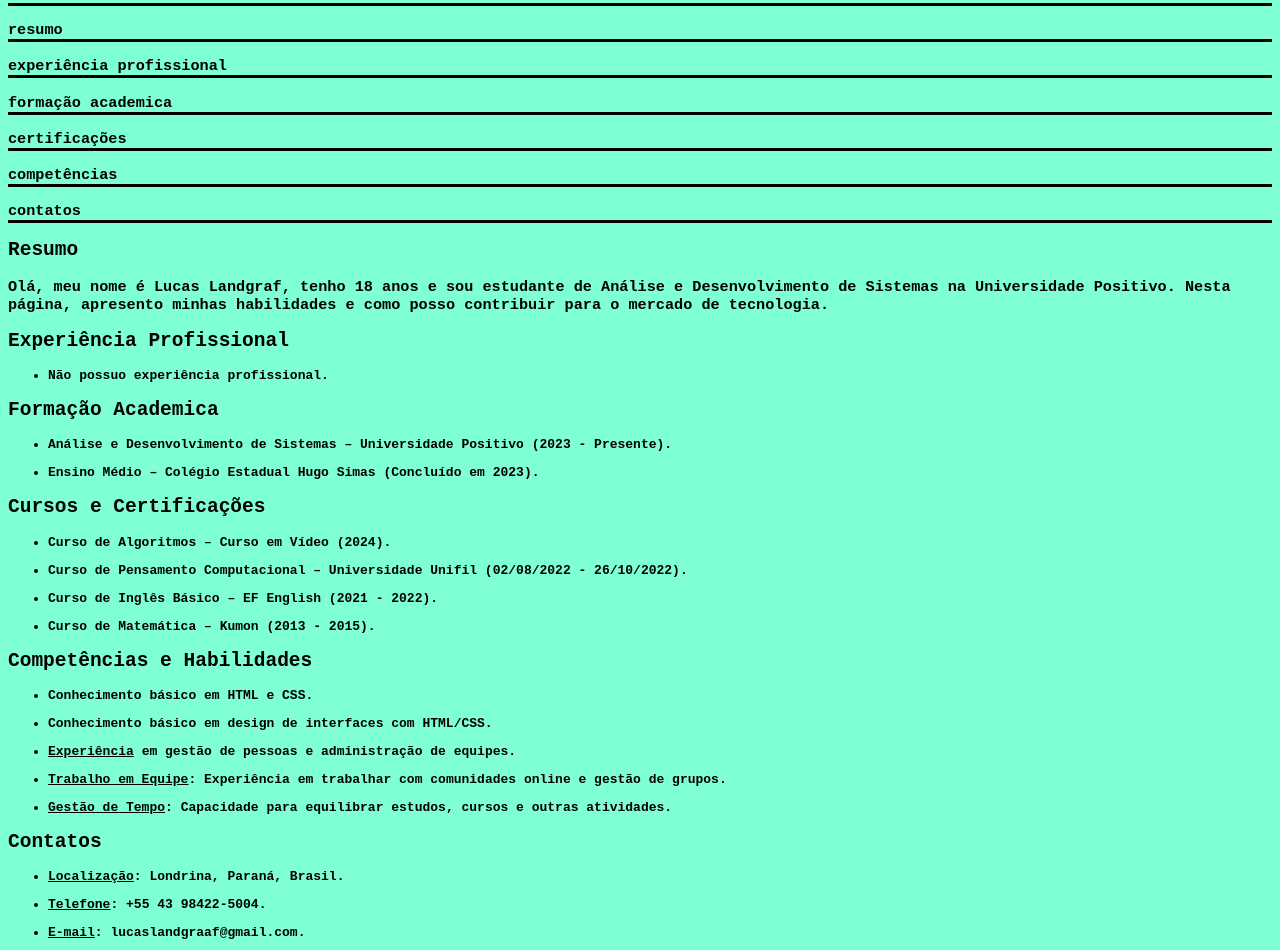
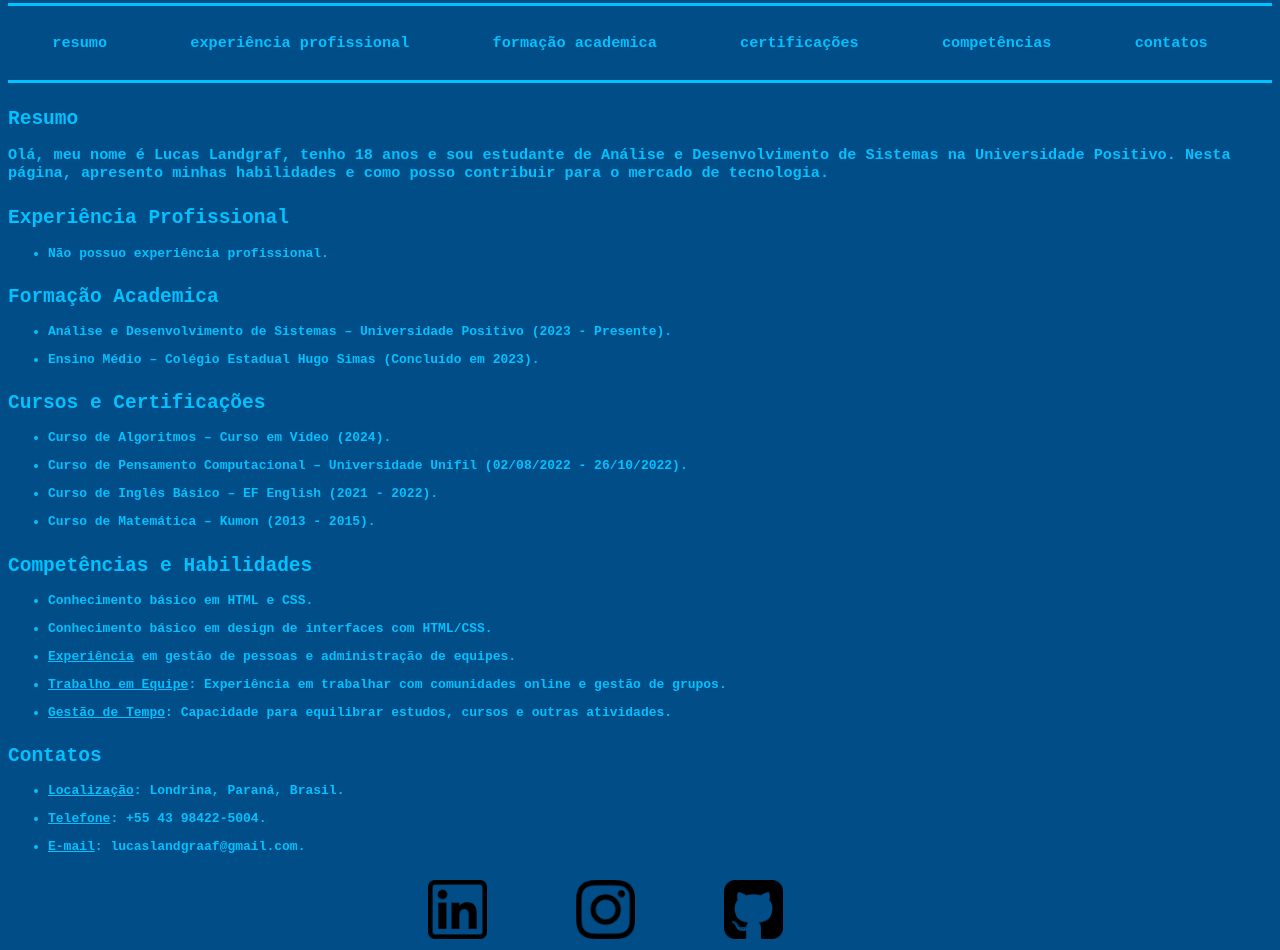
Before and after one commit to lucaslandgraf/TrabalhoCurriculo, a plain HTML site: page docs/index.html in a window 1280 px wide. Shown: the part 100-1050 px from the top of the page. Drawn offline with Linux system fonts and the light colour scheme.

Commit message:
Update meuestilo.css

```diff
--- a/docs/css/meuestilo.css
+++ b/docs/css/meuestilo.css
@@ -1,44 +1,47 @@
 body{
-    background-color: aquamarine;
+    background-color: #004d88;
     font-family: monospace;
-    color: black
+    color: #00c2ff
 }
 
-.secoes {
-    color: black;
+.topo{
+    color: #00c2ff;
     border-bottom: solid;
+    text-align: center;
+    justify-content: center;
+}
 
+.secoes-container{
+    display: flex;
+    justify-content: space-around;
+    align-items: flex-start;
+    padding: 1%;
+    border-bottom: solid;
+    margin-bottom: 2%;
 }
 
 .secoes a{
+    flex: 1;
+    margin-right: 20px;
     text-decoration: none;
-    color: black;
+    color: #00c2ff;
+
 }
 
 .secoes :hover{
     color: white;
 }
 
-.secoes h3 {
-    display: inline-block;
-    margin-right: 5%;
-    margin-left: 4%;
-    padding: 1%;
-
+.imagens {
+    display: flex;
+    justify-content: center;
 }
 
-.topo {
-    color: black;
-    border-bottom: solid;
+.imagens img{
+    margin: 0 10px;
+    width: 40%;
 }
 
-.linha{
-    text-align: center;
+#resumo, #experiencia, #formacao, #certificacao, #competencia, #contato{
+    margin-bottom: 2%;
 }
-
-.imagens {
-    display: inline-block;
-    margin-right: 2%;
-    padding: 1%;
-    width: 4%;
-}
```
